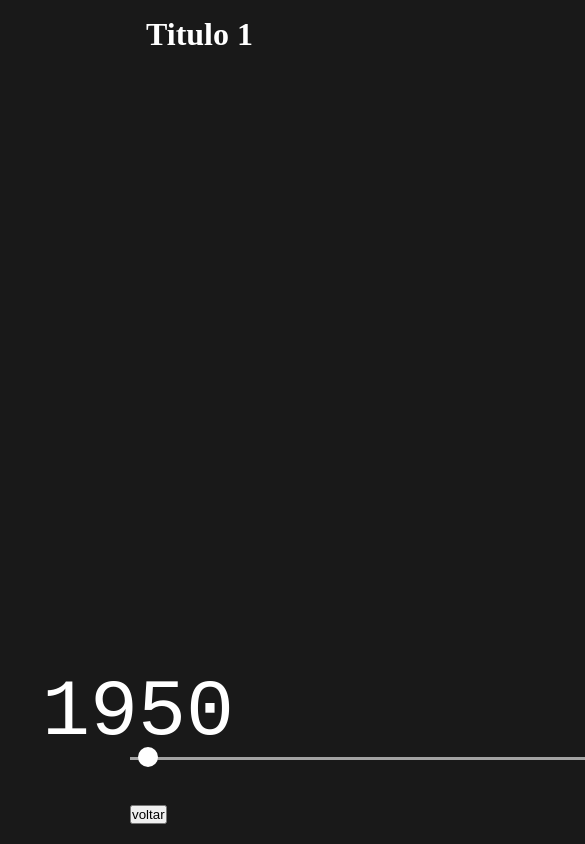
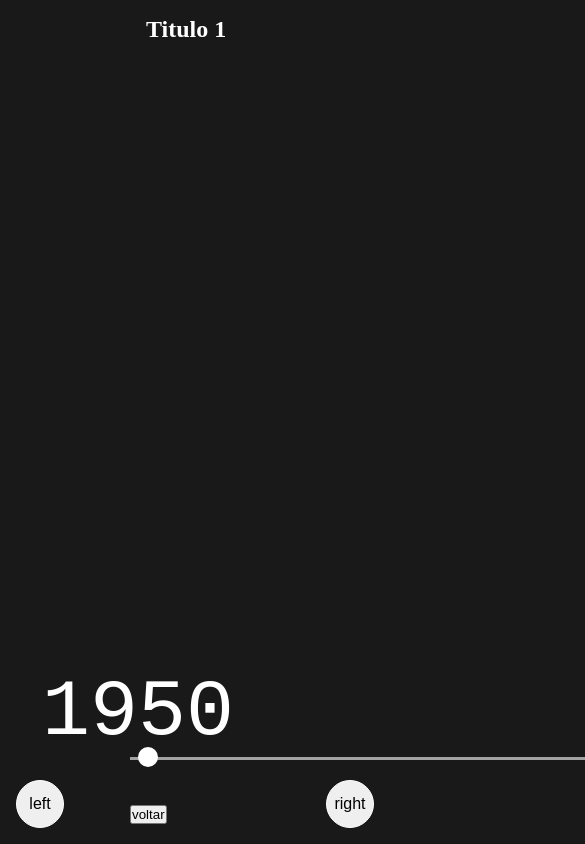
Before and after one commit to leolace/computers-vulnerabilities, a SvelteKit app: page / in a window 390 px wide. Shown: the top 844 px of the page, 585 px wide, since content can reach past the window. Built offline with nearby package versions, Linux system fonts and the light colour scheme.

Commit message:
Suport mobile screens and improve other stuffs

```diff
--- a/src/app.html
+++ b/src/app.html
@@ -3,7 +3,7 @@
 	<head>
 		<meta charset="utf-8" />
 		<link rel="icon" href="%sveltekit.assets%/favicon.png" />
-		<meta name="viewport" content="width=device-width, initial-scale=1" />
+		<meta name="viewport" content="width=device-width, initial-scale=1, user-scalable=no" />
 		%sveltekit.head%
 	</head>
 	<body data-sveltekit-preload-data="hover">
--- a/src/routes/+page.svelte
+++ b/src/routes/+page.svelte
@@ -6,35 +6,76 @@
 	let startYear = 1950;
 	let slotSize = 2000;
 
-	const SCROLL_AMOUNT = 10;
-	const SCROLL_SPEED = 2;
+	const SCROLL_AMOUNT = 100;
 	const SCROLL_OFFSET = 600;
 	const MAX_SCROLL = 500;
 	const MARGIN_LEFT = 130;
+	const SCROLL_SPEED = 0.0;
+	const SCROLL_ACCELERATION = SCROLL_AMOUNT / (SCROLL_SPEED * 10000);
+	let scrolling_right = false;
+	let scrolling_left = false;
 
 	const contents = [{ title: 'Titulo 1' }, { title: 'Titulo 2' }, { title: 'teste' }];
 
+	const goLeft = () => {
+		scrolling_right = false;
+		const beforeScrollX = scrollX - SCROLL_AMOUNT;
+		let id = setInterval(() => {
+			const isLimit = scrollX <= 0;
+			if (beforeScrollX > scrollX || isLimit || scrolling_right) return clearInterval(id);
+			scrolling_left = true;
+
+			window.scrollTo({ left: scrollX - window.innerWidth / 3, top: 0, behavior: 'instant' });
+			scrollX -= 1;
+		}, SCROLL_ACCELERATION);
+	};
+
+	const goRight = () => {
+		scrolling_left = false;
+		if (scrollX >= document.body.scrollWidth - MAX_SCROLL) return;
+		const beforeScrollX = scrollX + SCROLL_AMOUNT;
+		let id = setInterval(() => {
+			const isLimit = scrollX >= document.body.scrollWidth - MAX_SCROLL;
+			if (beforeScrollX < scrollX || isLimit || scrolling_left) return clearInterval(id);
+			scrolling_right = true;
+
+			if (scrollX < window.innerWidth / 3) {
+				scrollX += 1;
+				return;
+			}
+			window.scrollTo({ left: scrollX - window.innerWidth / 3, top: 0, behavior: 'instant' });
+			scrollX += 1;
+		}, SCROLL_ACCELERATION);
+	};
+
 	onMount(() => {
 		window.scrollTo(0, 0);
-		console.log(slotSize * (window.innerWidth / 1000));
 
 		const scroll = (e: WheelEvent) => {
 			console.log(scrollX);
 			if (e.deltaY < 0) {
-				if (scrollX - SCROLL_AMOUNT < 0) return;
-				scrollX -= SCROLL_AMOUNT * SCROLL_SPEED;
-				window.scrollTo({ left: scrollX, top: 0, behavior: 'smooth' });
+				goLeft();
 			} else {
-				if (scrollX >= document.body.scrollWidth - MAX_SCROLL) return;
-				scrollX += SCROLL_AMOUNT * SCROLL_SPEED;
-				if (scrollX < SCROLL_OFFSET) return;
-				window.scrollTo({ left: scrollX, top: 0, behavior: 'smooth' });
+				goRight();
 			}
 		};
 		document.body.addEventListener('wheel', scroll);
 
+		document.body.addEventListener('touchstart', () => {
+			document.body.style.overflowX = 'hidden';
+		});
+
+		document.body.addEventListener('touchend', () => {
+			document.body.style.overflowX = 'auto';
+		});
+
 		return () => {
 			document.body.removeEventListener('wheel', scroll);
+			document.body.removeEventListener(
+				'touchstart',
+				() => (document.body.style.overflowX = 'hidden')
+			);
+			document.body.removeEventListener('touchend', () => (document.body.style.overflowX = 'auto'));
 		};
 	});
 
@@ -42,15 +83,24 @@
 		const DECREMENT_RATE = 50;
 
 		let id = setInterval(() => {
-			if (scrollX <= DECREMENT_RATE) return clearInterval(id);
+			if (scrollX <= 0) {
+				scrollX = 0;
+				return clearInterval(id);
+			}
 			scrollX -= DECREMENT_RATE;
 		}, 1);
-		window.scrollTo({ left: 0, top: 0, behavior: 'smooth' });
+		window.scrollTo({ left: 0, top: 0, behavior: 'instant' });
 	};
 </script>
 
 <!--TODO: separate in components -->
 <main>
+	<div class="navigation">
+		<button class="left-btn" on:click={goLeft}>left</button>
+		<button class="right-btn" on:click={goRight}>right</button>
+	</div>
+
+	<section class="scroll-container">
 		<div class="container" style={`left: ${MARGIN_LEFT}px`}>
 			{#each contents as content}
 				<div class="content" style={`max-width: ${slotSize}px`}>
@@ -70,6 +120,7 @@
 				<button on:click={resetTimeline}>voltar</button>
 			</div>
 		</div>
+	</section>
 </main>
 
 <style lang="scss">
@@ -79,12 +130,34 @@
 
 	main {
 		position: relative;
-		height: 100dvh;
-		overflow-x: hidden;
-		overflow-y: hidden;
 
 		// TODO: define a dinamic width
+		height: 100dvh;
+	}
+
+	.scroll-container {
+		height: 100dvh;
+		position: relative;
 		width: 400rem;
+	}
+
+	.navigation {
+		position: fixed;
+		left: 0;
+		bottom: 0;
+		display: flex;
+		width: 100%;
+		justify-content: space-between;
+		padding: 1rem;
+		z-index: 10;
+
+		button {
+			border: 1px solid #fff;
+			font-size: 1rem;
+			width: 3rem;
+			height: 3rem;
+			border-radius: 100%;
+		}
 	}
 
 	.timeline-container {
@@ -96,6 +169,7 @@
 	.reset {
 		position: absolute;
 		top: 3rem;
+		z-index: 101;
 	}
 
 	.timeline {
@@ -110,7 +184,7 @@
 		left: 0;
 		top: 0;
 		transform: translateY(-50%);
-		z-index: 100;
+		z-index: 101;
 		padding-left: 0.5rem;
 	}
 
```
Lines whose indentation alone changed are shown as unchanged.
